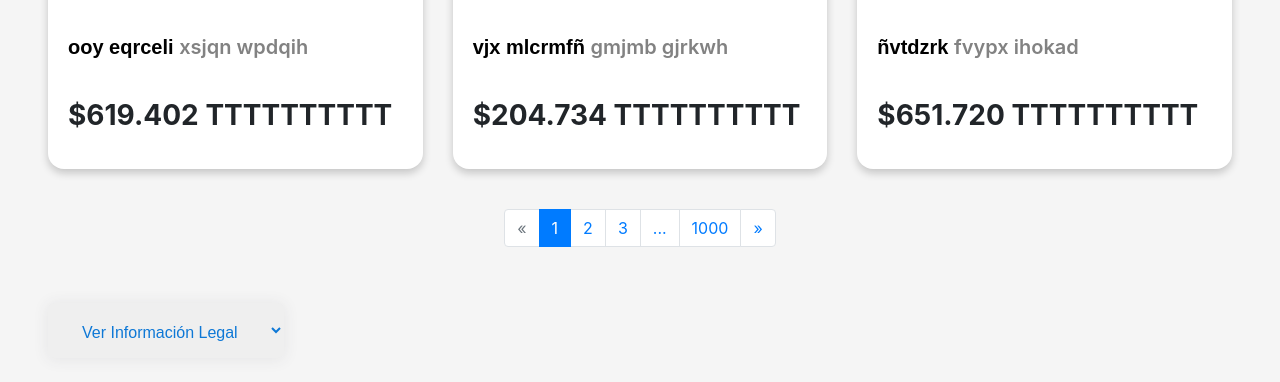
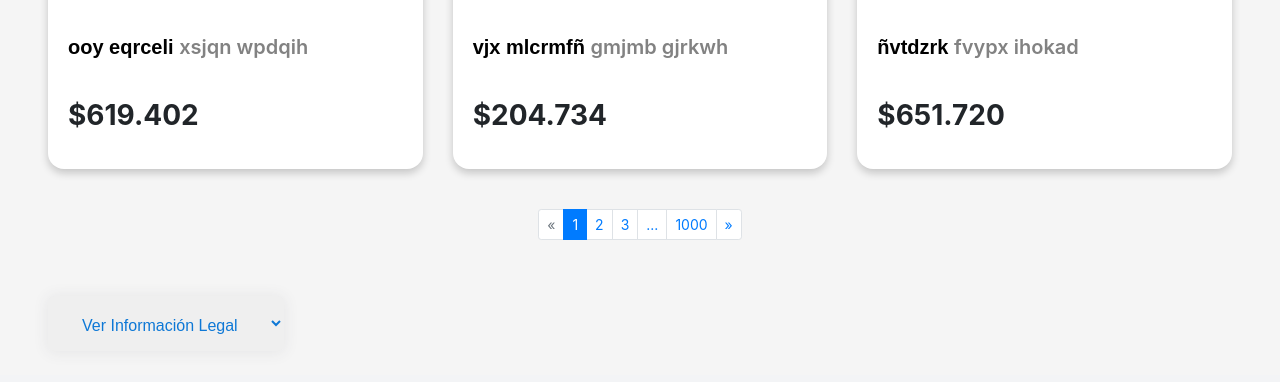
Before and after one commit to brayanberna/Desafio_lider, a Django app: page / in a window 1280 px wide. Shown: the part 528-910 px from the top of the page. After the commit the page ends 862 px from the top, so only its background shows below. Run offline with Django 3.2, Linux system fonts and the light colour scheme; data comes from the database, SQL or seed files in the repository; some libraries are stand-ins or nearby versions.

Commit message:
inicio deploy heroku7

```diff
--- a/products/templates/products/snippets/pagination.html
+++ b/products/templates/products/snippets/pagination.html
@@ -2,7 +2,7 @@
 <div class="row">
   <div class="col-12">
     <nav class="mt-3">
-      <ul class="pagination justify-content-center">
+      <ul class="pagination pagination-sm justify-content-center">
         {% if  paginator.num_pages > 9 %}
           {% if page_obj.has_previous %}
             <li class="page-item">
--- a/products/templates/products/snippets/product.html
+++ b/products/templates/products/snippets/product.html
@@ -24,7 +24,7 @@
           </p>
           {% else %}
           <p class="card-text inline-block">
-            <h3><strong>{{ product.price | price_format }} TTTTTTTTTT</strong></h3>
+            <h3><strong>{{ product.price | price_format }}</strong></h3>
           </p>
           {% endif %}
         </div>
```
